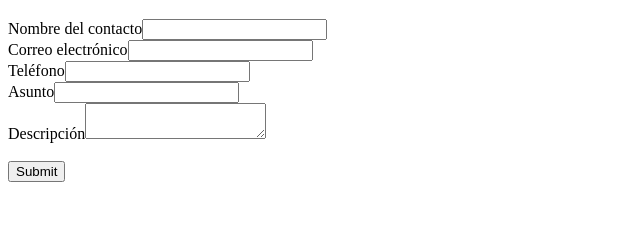
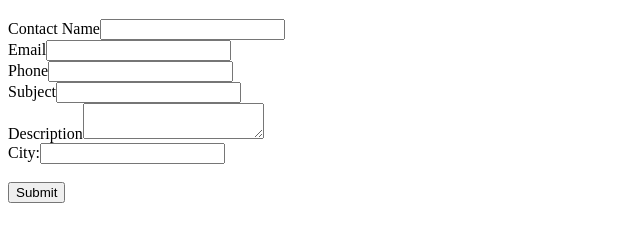
Before and after one commit to robvzla/SFTest, a plain HTML site: page test.html in a window 1280 px wide. Shown: the part 61-302 px from the top of the page, without its empty margins (0-640 px from the left). Drawn offline with Linux system fonts and the light colour scheme.

Commit message:
Update test.html

```diff
--- a/test.html
+++ b/test.html
@@ -21,6 +21,7 @@
     <!--  ----------------------------------------------------------------------  -->
 
     <form action="https://webto.salesforce.com/servlet/servlet.WebToCase?encoding=UTF-8&orgId=00D06000001Sp37" method="POST">
+
         <input type=hidden name="orgid" value="00D06000001Sp37">
         <input type=hidden name="retURL" value="http://">
 
@@ -32,21 +33,23 @@
         <!--  value="rcassino@salesforce.com">                                        -->
         <!--  ----------------------------------------------------------------------  -->
 
-    <label for="name" id="name_pcl">Nombre del contacto</label><input  aria-labelledby="name_pcl" id="name" maxlength="80" name="name" size="20" type="text" /><br>
+        <label for="name" id="name_pcl">Contact Name</label><input  aria-labelledby="name_pcl" id="name" maxlength="80" name="name" size="20" type="text" /><br>
 
-    <label for="email" id="email_pcl">Correo electrónico</label><input  aria-labelledby="email_pcl" id="email" maxlength="80" name="email" size="20" type="text" /><br>
+        <label for="email" id="email_pcl">Email</label><input  aria-labelledby="email_pcl" id="email" maxlength="80" name="email" size="20" type="text" /><br>
 
-    <label for="phone" id="phone_pcl">Teléfono</label><input  aria-labelledby="phone_pcl" id="phone" maxlength="40" name="phone" size="20" type="text" /><br>
+        <label for="phone" id="phone_pcl">Phone</label><input  aria-labelledby="phone_pcl" id="phone" maxlength="40" name="phone" size="20" type="text" /><br>
 
-    <label for="subject" id="subject_pcl">Asunto</label><input  aria-labelledby="subject_pcl" id="subject" maxlength="80" name="subject" size="20" type="text" /><br>
+        <label for="subject" id="subject_pcl">Subject</label><input  aria-labelledby="subject_pcl" id="subject" maxlength="80" name="subject" size="20" type="text" /><br>
 
-    <label for="description" id="description_pcl">Descripción</label><textarea name="description"></textarea><br>
+        <label for="description" id="description_pcl">Description</label><textarea name="description"></textarea><br>
+
+        City:<input  aria-labelledby="00N0600000NGuOW_pcl" id="00N0600000NGuOW" maxlength="255" data-fieldname="City__C" name="00N0600000NGuOW" size="20" type="text" /><br>
 
         <input type="hidden"  id="external" name="external" value="1" /><br>
 
         <input type="submit" name="submit">
+
     </form>
-
 
 </body>
 </html>
```
Lines whose indentation alone changed are shown as unchanged.
